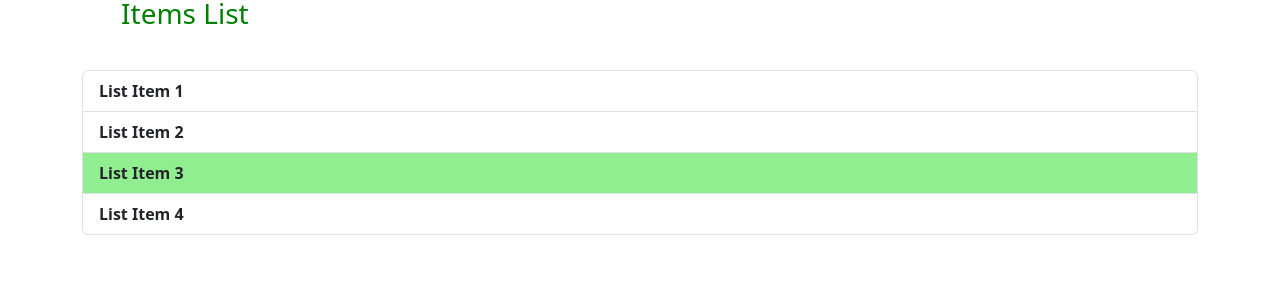
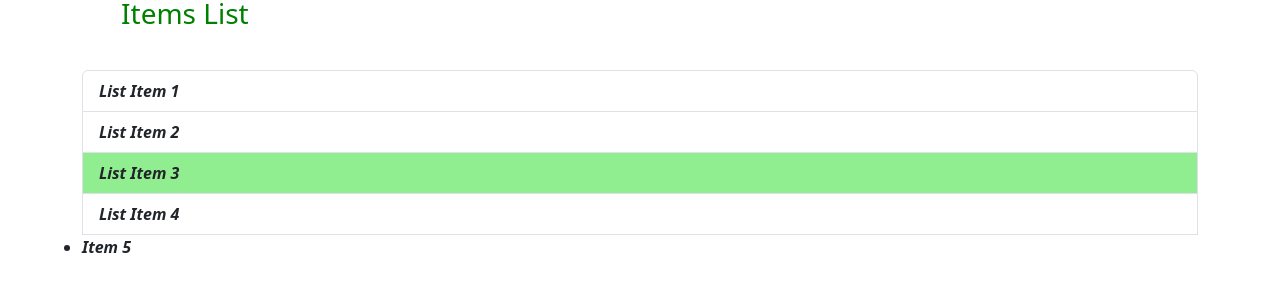
Before and after one commit to rawatabhay2601/Web-Dev-Practice, a plain HTML site: page index.html in a window 1280 px wide. Shown: the part 258-550 px from the top of the page. Drawn offline with nearby package versions, Linux system fonts and the light colour scheme.

Commit message:
Task5Changes

```diff
--- a/index.html
+++ b/index.html
@@ -35,6 +35,7 @@
                 <li class="list-group-item list-group-item">List Item 2</li>
                 <li class="list-group-item list-group-item">List Item 3</li>
                 <li class="list-group-item list-group-item">List Item 4</li>
+                <li>Item 5</li>
             </ul>
         </div>
 
--- a/script.js
+++ b/script.js
@@ -11,3 +11,10 @@ item[2].style.backgroundColor = 'lightgreen';
 for(let i of item){
     i.style.fontWeight = "bold";
 }
+
+var newItems = document.getElementsByTagName('li');
+
+for(let i of newItems){
+    i.style.fontStyle = "italic";
+    i.style.fontWeight = "bold";
+}
```
